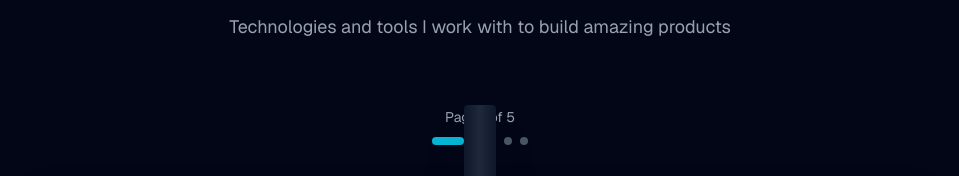
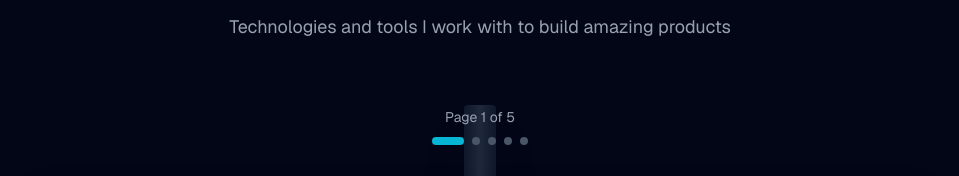
Before and after one commit to devxsarmad/Portfolio, a Next.js app: page / in a window 1280 px wide. Shown: the part 1775-1951 px from the top of the page, without its empty margins (160-1119 px from the left). Built offline with nearby package versions, Linux system fonts and the light colour scheme.

Commit message:
fix percentages and footer content

```diff
--- a/components/sections/Footer.tsx
+++ b/components/sections/Footer.tsx
@@ -12,7 +12,7 @@ export default function Footer() {
           <div>
             <h3 className="text-2xl font-bold text-gradient mb-4">Sarmad</h3>
             <p className="text-gray-400 mb-4">
-              Frontend Developer crafting beautiful and functional web experiences.
+              Software Engineer crafting beautiful and functional web experiences.
             </p>
             <div className="flex gap-4">
               <a
@@ -110,9 +110,9 @@ export default function Footer() {
           <p className="text-gray-400 text-sm">
             © {currentYear} Sarmad. All rights reserved.
           </p>
-          <p className="text-gray-400 text-sm flex items-center gap-1">
+          {/* <p className="text-gray-400 text-sm flex items-center gap-1">
             Made with <Heart size={16} className="text-red-500" fill="currentColor" /> using Next.js & Tailwind CSS
-          </p>
+          </p> */}
         </div>
       </div>
     </footer>
--- a/components/sections/Skills.tsx
+++ b/components/sections/Skills.tsx
@@ -1,7 +1,15 @@
 "use client";
 
 import { motion, AnimatePresence } from "framer-motion";
-import { Code2, Database, Palette, Server, Wrench, ChevronLeft, ChevronRight } from "lucide-react";
+import {
+  Code2,
+  Database,
+  Palette,
+  Server,
+  Wrench,
+  ChevronLeft,
+  ChevronRight,
+} from "lucide-react";
 import { useState } from "react";
 
 const skillCategories = [
@@ -33,11 +41,11 @@ const skillCategories = [
     icon: Database,
     color: "#0891B2",
     skills: [
-      { name: "NestJS", level: 70 },
-      { name: "GraphQL", level: 65 },
-      { name: "Prisma", level: 70 },
-      { name: "PostgreSQL", level: 68 },
-      { name: "REST APIs", level: 75 },
+      { name: "NestJS", level: 30 },
+      { name: "GraphQL", level: 40 },
+      { name: "Prisma", level: 45 },
+      { name: "PostgreSQL", level: 39 },
+      { name: "REST APIs", level: 60 },
     ],
   },
   {
@@ -119,11 +127,11 @@ export default function Skills() {
         {/* Book Container */}
         <div className="relative max-w-4xl mx-auto">
           {/* Book Spine Effect */}
-<div className="hidden md:block absolute left-1/2 top-0 bottom-0 w-8 -translate-x-1/2 bg-gradient-to-r from-[#0F172A] via-[#1E293B] to-[#0F172A] rounded-sm shadow-2xl z-10"></div>
+          <div className="hidden md:block absolute left-1/2 top-0 bottom-0 w-8 -translate-x-1/2 bg-linear-to-r from-[#0F172A] via-[#1E293B] to-[#0F172A] rounded-sm shadow-2xl"></div>
 
           {/* Page Counter */}
-          <div className="text-center mb-8">
-            <span className="text-gray-400 text-sm">
+          <div className="text-center relative z-999 mb-8">
+            <span className="text-gray-400 text-sm z-999">
               Page {currentPage + 1} of {skillCategories.length}
             </span>
             <div className="flex justify-center gap-2 mt-2">
@@ -146,7 +154,10 @@ export default function Skills() {
 
           {/* Book Pages */}
           {/* Book Pages */}
-<div className="relative h-[600px] md:h-[600px]" style={{ perspective: "1000px" }}>
+          <div
+            className="relative h-[600px] md:h-[600px]"
+            style={{ perspective: "1000px" }}
+          >
             <AnimatePresence initial={false} custom={direction} mode="wait">
               <motion.div
                 key={currentPage}
@@ -180,7 +191,9 @@ export default function Skills() {
                             style={{ color: category.color }}
                           />
                         </div>
-              <h3 className="text-2xl font-bold mb-2">{category.title}</h3>
+                        <h3 className="text-2xl font-bold mb-2">
+                          {category.title}
+                        </h3>
                         <div
                           className="w-16 h-1 rounded-full"
                           style={{ backgroundColor: category.color }}
@@ -211,7 +224,10 @@ export default function Skills() {
                               <motion.div
                                 initial={{ width: 0 }}
                                 animate={{ width: `${skill.level}%` }}
-                      transition={{ duration: 1, delay: idx * 0.1 + 0.4 }}
+                                transition={{
+                                  duration: 1,
+                                  delay: idx * 0.1 + 0.4,
+                                }}
                                 className="h-full rounded-full"
                                 style={{
                                   background: `linear-gradient(to right, ${category.color}, #22D3EE)`,
@@ -241,7 +257,9 @@ export default function Skills() {
                             style={{ color: category.color }}
                           />
                         </div>
-              <h3 className="text-3xl font-bold mb-2">{category.title}</h3>
+                        <h3 className="text-3xl font-bold mb-2">
+                          {category.title}
+                        </h3>
                         <div
                           className="w-20 h-1 rounded-full"
                           style={{ backgroundColor: category.color }}
@@ -292,7 +310,10 @@ export default function Skills() {
                               <motion.div
                                 initial={{ width: 0 }}
                                 animate={{ width: `${skill.level}%` }}
-                      transition={{ duration: 1, delay: idx * 0.1 + 0.4 }}
+                                transition={{
+                                  duration: 1,
+                                  delay: idx * 0.1 + 0.4,
+                                }}
                                 className="h-full rounded-full"
                                 style={{
                                   background: `linear-gradient(to right, ${category.color}, #22D3EE)`,
@@ -342,8 +363,6 @@ export default function Skills() {
               <ChevronRight className="w-5 h-5 group-hover:translate-x-1 transition-transform" />
             </button>
           </div>
-
-
         </div>
 
         {/* Tech Stack Icons Below */}
@@ -354,7 +373,9 @@ export default function Skills() {
           viewport={{ once: true }}
           className="mt-20"
         >
-          <h3 className="text-2xl font-bold text-center mb-8">Technologies I Use</h3>
+          <h3 className="text-2xl font-bold text-center mb-8">
+            Technologies I Use
+          </h3>
           <div className="flex flex-wrap justify-center gap-6">
             {[
               "React",
```
Lines whose indentation alone changed are shown as unchanged.
